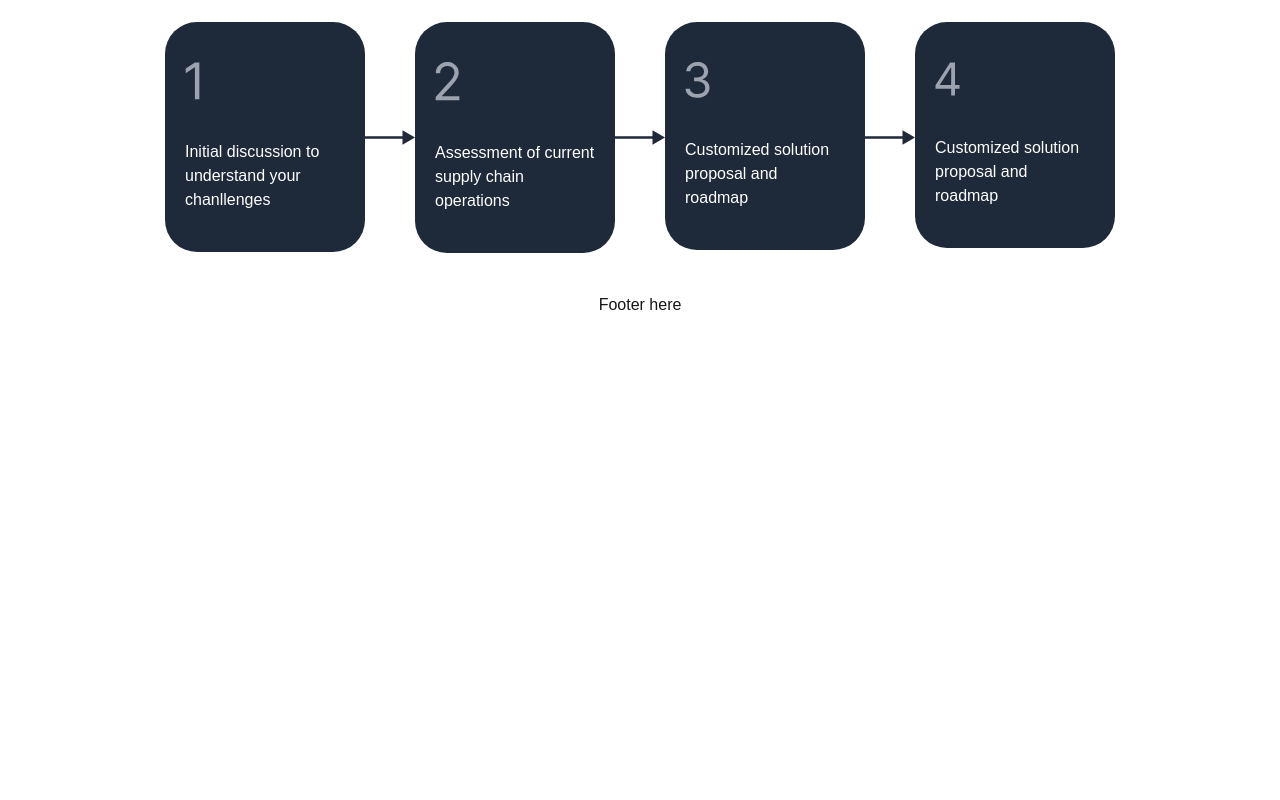
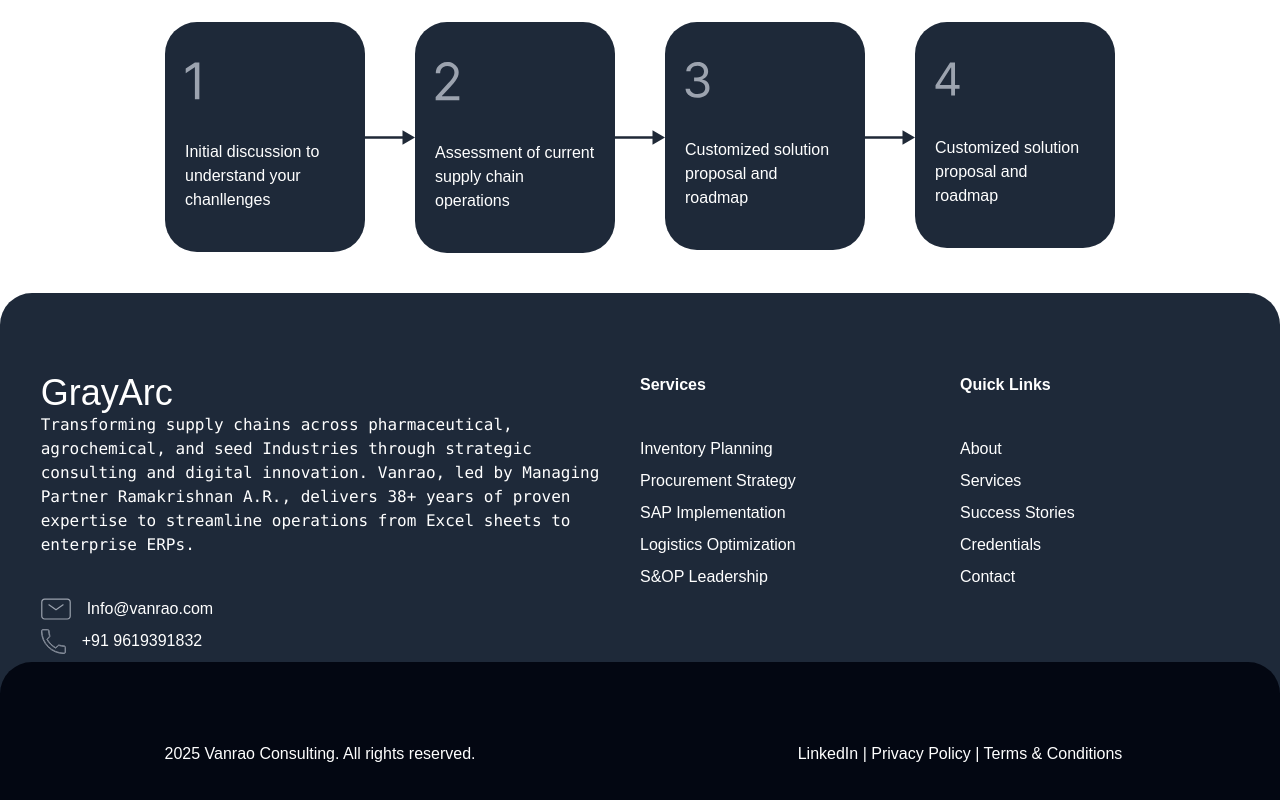
Before and after one commit to mohdqaseem198/GrayArc-Practice1, a Next.js app: page / in a window 1280 px wide. Shown: the part 4732-5532 px from the top of the page. Before the commit the page ends 5049 px from the top, so only its background shows below. Built offline with nearby package versions, Linux system fonts and the light colour scheme.

Commit message:
website UI completed

```diff
--- a/Components/Footer.js
+++ b/Components/Footer.js
@@ -1,8 +1,71 @@
+import Image from "next/image";
 
 const Footer = () => {
     return(
-    <div className="text-center">
-        <h2>Footer here</h2>
+    <div id="Footer" className="text-center bg-gray-800 rounded-t-4xl">
+        <div className="grid grid-cols-1 text-white
+        sm:grid sm:grid-cols-4">
+            <div className="col-span-1 text-start m-auto mt-20
+            sm:col-span-2">
+                <h2 className="text-4xl">GrayArc</h2>
+                <pre className="mb-10 whitespace-pre-line">
+{`Transforming supply chains across pharmaceutical,
+agrochemical, and seed Industries through strategic
+consulting and digital innovation. Vanrao, led by Managing
+Partner Ramakrishnan A.R., delivers 38+ years of proven
+expertise to streamline operations from Excel sheets to
+enterprise ERPs.
+`}
+                </pre>
+                <div className="flex flex-row justify-start gap-4 my-2">
+                    <Image src="/GmailGray.svg" height={20} width={30} />
+                    <a href="mailto:Info@vanrao.com">Info@vanrao.com</a>
+                </div>
+
+                <div className="flex justify-start gap-4 my-2">
+                    <Image src="/CallGray.svg" height={20} width={25} />
+                    <a href="tel:9619391832">+91 9619391832</a>
+                </div>
+            </div>
+
+            <div className="mt-20 col-span-1 text-center
+            sm:text-start">
+                <h2 className="font-bold mb-10">Services</h2>
+                <ul>
+                    <li className="my-2">Inventory Planning</li>
+                    <li className="my-2">Procurement Strategy</li>
+                    <li className="my-2">SAP Implementation</li>
+                    <li className="my-2">Logistics Optimization</li>
+                    <li className="my-2">S&OP Leadership</li>
+                </ul>
+            </div>
+            <div className="mt-20 col-span-1 text-center
+            sm:text-start">
+                <h2 className="font-bold mb-10">Quick Links</h2>
+                <ul>
+                    <li className="my-2">About</li>
+                    <li className="my-2">Services</li>
+                    <li className="my-2">Success Stories</li>
+                    <li className="my-2">Credentials</li>
+                    <li className="my-2">Contact</li>
+                </ul>
+            </div>
+        </div>
+
+        <div>
+            <div className="grid grid-cols-1 py-20 bg-gray-950 rounded-t-4xl text-white
+            sm:grid-cols-4">
+                <div className="col-span-1 text-start m-auto
+                sm:col-span-2">
+                    <h2 className="">2025 Vanrao Consulting. All rights reserved.</h2>
+                </div>
+                <div className="col-span-1
+                sm:col-span-2">
+                    <a href="https://www.linkedin.com/company/greyarcco/?originalSubdomain=in" target="_blank">LinkedIn</a> | <a href="">Privacy Policy</a> | <a href="">Terms & Conditions</a>
+                </div>
+            </div>
+        </div>
+
     </div>)
 };
 
```
Also changed, not shown: public/CallGray.svg (added), public/GmailGray.svg (added).
